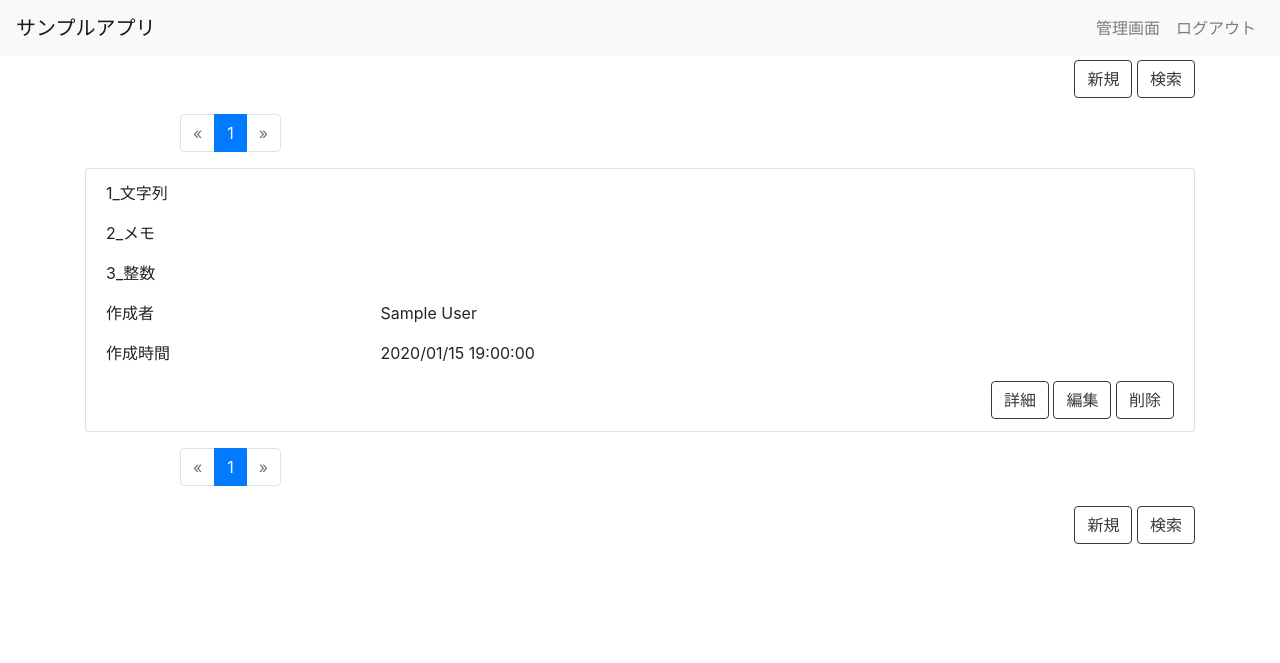
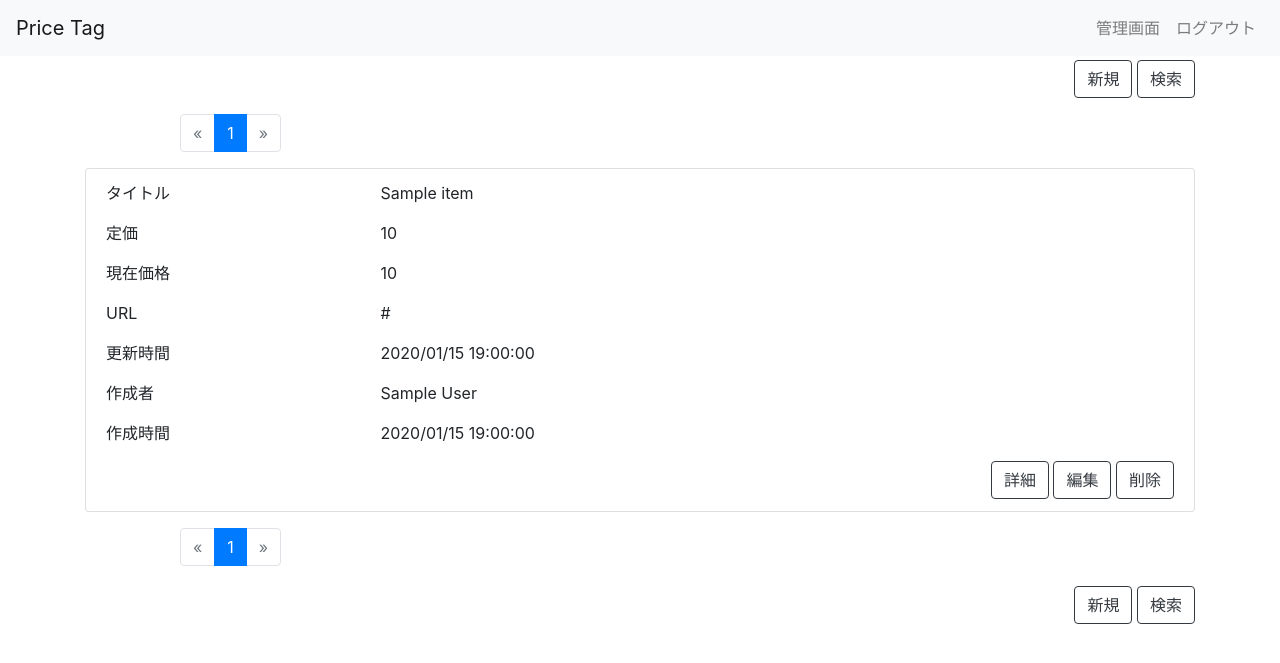
Before and after one commit to Terunami/Price-Tag, a Django app: page / in a window 1280 px wide. Shown: the top 663 px of the page. Run offline with Django 3.2, Linux system fonts and the light colour scheme; a user stored in the database is signed in; tables that the repository leaves empty hold one stand-in row (values such as "Sample post"); some libraries are stand-ins or nearby versions.

Commit message:
ビュー更新1

```diff
--- a/app/templates/app/_base.html
+++ b/app/templates/app/_base.html
@@ -7,7 +7,7 @@
     <meta charset="utf-8">
     <meta name="viewport" content="width=device-width, initial-scale=1, shrink-to-fit=no">
     <meta http-equiv="x-ua-compatible" content="ie=edge">
-    <title>サンプルアプリ</title>
+    <title>Price Tag</title>
     <!-- Bootstrap CSS -->
     <link href="https://maxcdn.bootstrapcdn.com/bootstrap/4.0.0/css/bootstrap.min.css" rel="stylesheet"
           integrity="sha384-Gn5384xqQ1aoWXA+058RXPxPg6fy4IWvTNh0E263XmFcJlSAwiGgFAW/dAiS6JXm"
@@ -19,7 +19,7 @@
 
 <body>
 <nav class="navbar navbar-expand-md navbar-light bg-light ">
-    <a class="navbar-brand" href="#">サンプルアプリ</a>
+    <a class="navbar-brand" href="#">Price Tag</a>
     <button type="button" class="navbar-toggler" data-toggle="collapse" data-target="#Navber" aria-controls="Navber"
             aria-expanded="false"
             aria-label="ナビゲーションの切替">
--- a/app/templates/app/item_filter.html
+++ b/app/templates/app/item_filter.html
@@ -45,26 +45,42 @@
                             {# item_detail_contents.html を参考に必要な項目を追加してください #}
                             <div class="row">
                                 <div class="col-5 col-sm-3">
-                                    <p>1_文字列</p>
+                                    <p>タイトル</p>
                                 </div>
                                 <div class="col-7 col-sm-9">
-                                    <p>{{ item.sample_1|default_if_none:"未入力" }}</p>
+                                    <p>{{ item.title|default_if_none:"未入力" }}</p>
                                 </div>
                             </div>
                             <div class="row">
                                 <div class="col-5 col-sm-3">
-                                    <p>2_メモ</p>
+                                    <p>定価</p>
                                 </div>
                                 <div class="col-7 col-sm-9">
-                                    <p>{{ item.sample_2|default_if_none:"未入力" }}</p>
+                                    <p>{{ item.price_1|default_if_none:"未入力" }}</p>
                                 </div>
                             </div>
                             <div class="row">
                                 <div class="col-5 col-sm-3">
-                                    <p>3_整数</p>
+                                    <p>現在価格</p>
                                 </div>
                                 <div class="col-7 col-sm-9">
-                                    <p>{{ item.sample_3|default_if_none:"未入力" }}</p>
+                                    <p>{{ item.price_2|default_if_none:"未入力" }}</p>
+                                </div>
+                            </div>
+                            <div class="row">
+                                <div class="col-5 col-sm-3">
+                                    <p>URL</p>
+                                </div>
+                                <div class="col-7 col-sm-9">
+                                    <p>{{ item.url }}</p>
+                                </div>
+                            </div>
+                            <div class="row">
+                                <div class="col-5 col-sm-3">
+                                    <p>更新時間</p>
+                                </div>
+                                <div class="col-7 col-sm-9">
+                                    <p>{{ item.updated_at|date:"Y/m/d G:i:s" }}</p>
                                 </div>
                             </div>
                             <div class="row">
```
